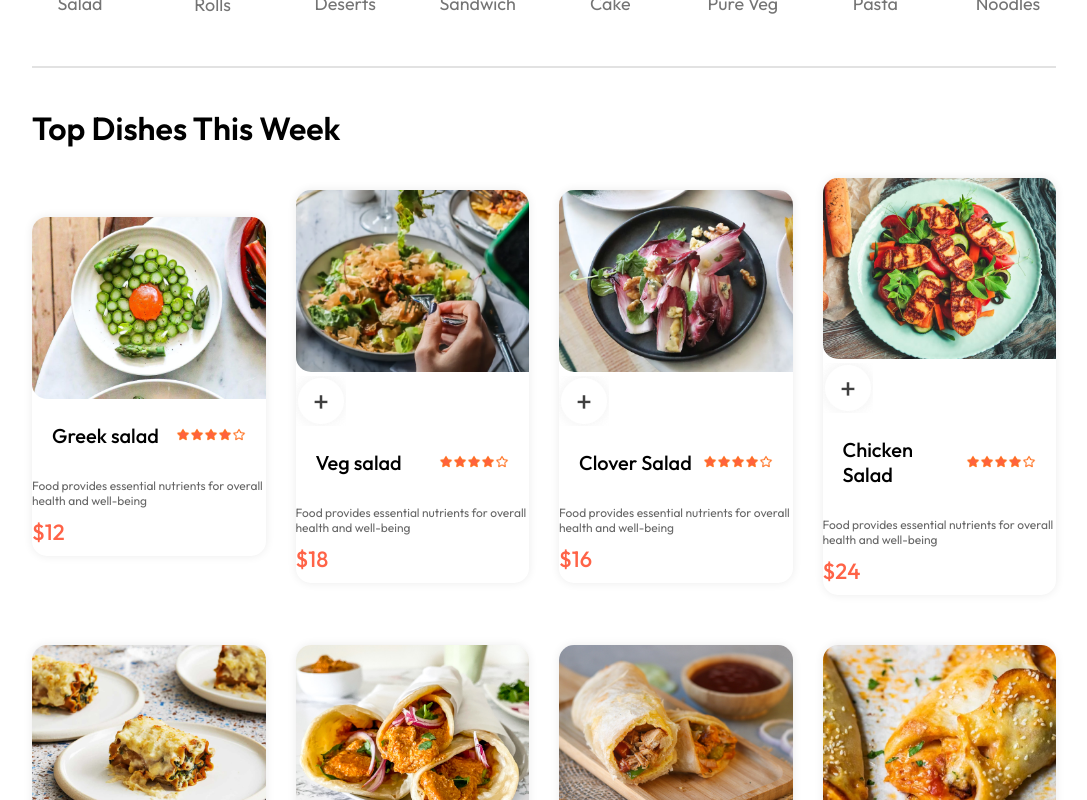
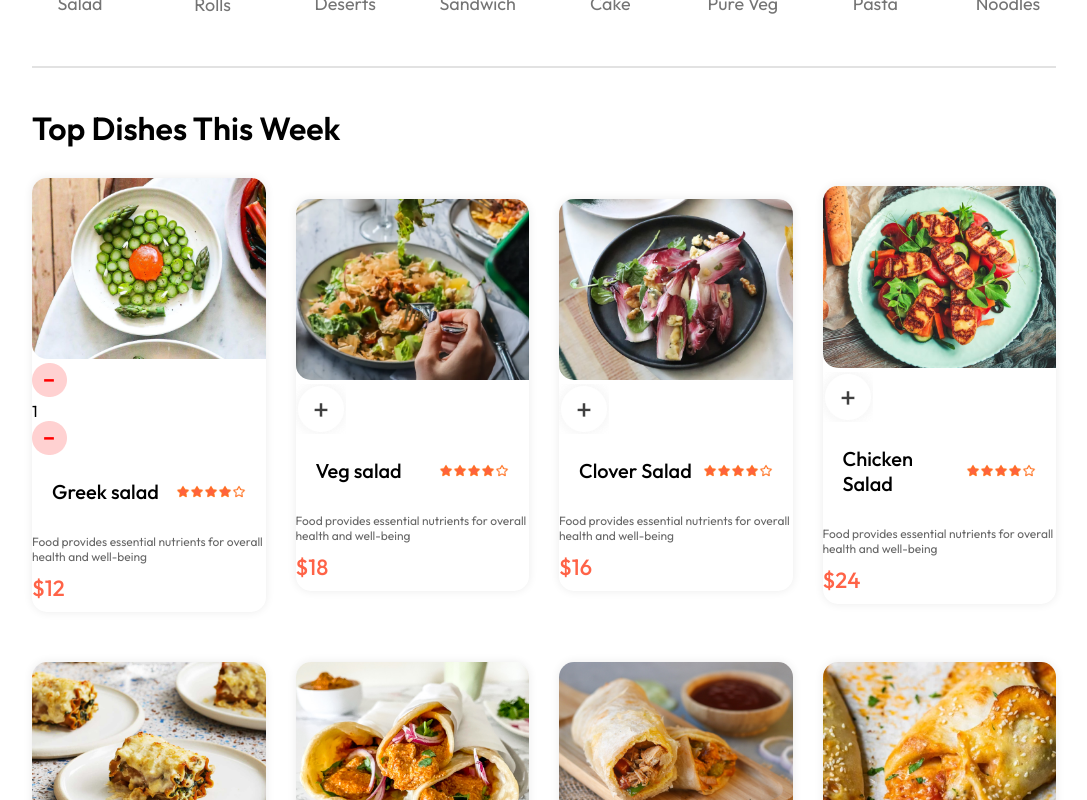
Before and after one commit to nooby6/food-del, a React (Vite) app in the folder frontend/: page / in a window 1280 px wide. Both pictures are taken after a click on the picture 153 px from the left and 1219 px from the top of the page. Shown: the part 819-1619 px from the top of the page, without its empty margins (96-1183 px from the left). Built offline with nearby package versions, Linux system fonts and the light colour scheme.

Commit message:
feat(Fooditem): add remove icon and display item count in counter

```diff
--- a/frontend/src/components/Fooditem/Fooditem.jsx
+++ b/frontend/src/components/Fooditem/Fooditem.jsx
@@ -13,7 +13,9 @@ const Fooditem = ({id,name,price,description,image}) => {
             { !itemCount
                 ?<img className='add' onClick={()=>setItemCount(prev=>prev+1)} src={assets.add_icon_white} alt="Add Icon" />
                 :<div className='food-item-counter'>
-
+                    <img src={assets.remove_icon_red} alt='Remove Icon' />
+                    <p>{itemCount}</p>
+                    <img src={assets.remove_icon_red} alt='Add Icon' />
                 </div>
             }
         </div>
```
